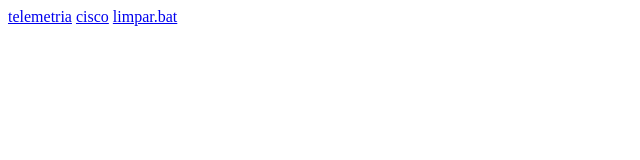
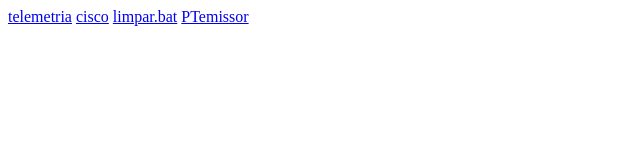
Before and after one commit to LelesTarcisio/linkrepositorysymantecx64, a plain HTML site: page index.html in a window 1280 px wide. Shown: the full height of the page, 0-640 px from the left. Drawn offline with Linux system fonts and the light colour scheme.

Commit message:
pt emissor

```diff
--- a/index.html
+++ b/index.html
@@ -11,6 +11,7 @@
     <a href="./MenuTelemetria.exe" download="">telemetria</a>
     <a href="./projeto/Projeto/configuration.xml" download="">cisco</a>
     <a href="./projeto/Projeto/limpar.bat" download="">limpar.bat</a>
+    <a href="./projeto/Projeto/AC WorkStation_emissor.zip" download="">PTemissor</a>
 
 </body>
 </html>
```
Also changed, not shown: 1 other file.
